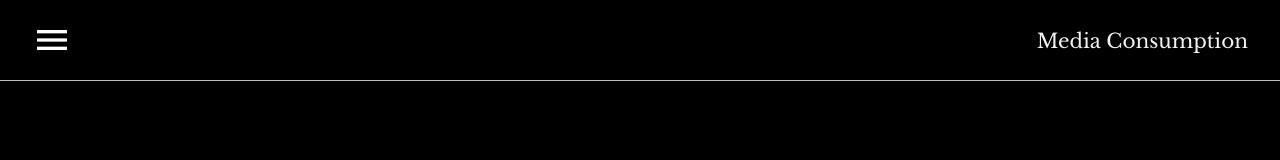
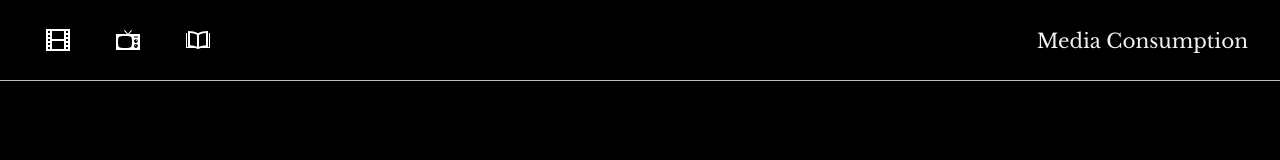
Before and after one commit to Uvacoder/my-media, a React (Create React App) app: page / in a window 1280 px wide. Shown: the top 160 px of the page. Built offline with nearby package versions, Linux system fonts and the light colour scheme.

Commit message:
set > 500px icon nav

```diff
--- a/src/App.css
+++ b/src/App.css
@@ -14,16 +14,31 @@ html, body {
   background: rgba(0, 0, 0);
 }
 
+.iconNav-container {
+  position: fixed;
+  z-index: 99;
+  width: 20%;
+  height: auto;
+  margin: 1.75rem auto 2rem auto;
+  display: flex;
+  justify-content: space-evenly;
+  align-items: center;
+}
+
 .header {
   width: 100%;
   position: fixed;
   height: 5rem;
   top: 0;
-  z-index: 99;
+  z-index: 98;
   background-color: rgba(0, 0, 0, .9);
-  /* display: none; */
   border-bottom: 1px solid silver;
-  backdrop-filter: blur(5px)
+  backdrop-filter: blur(5px);
+
+}
+
+.nav-container {
+  visibility: hidden;
 }
 
 nav {
@@ -49,6 +64,13 @@ nav > a {
   z-index: 99;
 }
 
+.iconNav-icon > svg:hover {
+  fill: silver;
+
+}
+
+
+
 .firstAnchor {
   margin-left: 3rem;
 }
@@ -60,6 +82,7 @@ nav > a:hover {
 }
 
 .menu-icon {
+  visibility: hidden;
   font-size: 2.5rem;
   display: block;
   position: absolute;
@@ -289,6 +312,9 @@ nav > a:hover {
 }
 
 @media only screen and (max-width: 750px) {
+  .iconNav-container {
+    width: 25%;
+  }
   nav {
     background-color: rgba(11, 61, 145, .975);
     width: 200px;
@@ -362,10 +388,25 @@ nav > a:hover {
   }
 }
 
+@media only screen and (max-width: 500px) {
+  .iconNav-container {
+    width: 40%;
+  }
+}
+
 @media only screen and (max-width: 450px) {
   .currently_reading_flex, .book_handshake_flex, .recently_read_flex, .movies_handshake_flex, .currently_watching_flex, .recently_watched_flex, .tv_handshake_flex, .currently_watching_tv_flex, .recently_watched__tv_flex {
     width: 100%;
   }
+
+  .iconNav-container {
+    display: none;
+  }
+
+  .nav-container {
+    visibility:visible;
+  }
+
 
   #movies {
     margin-top: 5rem;
@@ -395,6 +436,10 @@ nav > a:hover {
     font-size: .6rem;
   }
 
+  .menu-icon {
+    visibility:visible;
+  }
+
   .close-icon {
     font-size: 2rem;
     display: block;
--- a/src/App.js
+++ b/src/App.js
@@ -5,12 +5,14 @@ import Movies from './Movies'
 import Tv from './Tv'
 import Footer from './Footer'
 import Header from './Header'
+import IconNav from './IconNav'
 
 
 function App() {
 
   return (
     <div className="App">
+    <IconNav />
      <Header />
      <Movies />
      <Tv />
--- a/src/Header.js
+++ b/src/Header.js
@@ -13,7 +13,7 @@ function Header(){
              onClick={toggle}
              style={{ display: show ? "block" : "none"}}
              >menu_icon</i>
-        <nav style={{display: show ? "none" : "block"}}>
+        <nav style={{display: show ? "none" : "block"}} className="nav-container">
 
           <i className="material-icons close-icon"
               onClick={toggle}
--- /dev/null
+++ b/src/IconNav.js
@@ -0,0 +1,33 @@
+import { red } from '@material-ui/core/colors'
+import React, {useState, useContext} from 'react'
+import { Context } from './Context'
+
+
+export default function IconNav() {
+
+    const {dimmer} = useContext(Context)
+
+    return (
+        <div className="iconNav-container" style={dimmer}>
+            <a href="#movies"
+                style={{fill: "white"}}
+                className="iconNav-icon"
+                id="movie-icon-nav">
+                <svg xmlns="http://www.w3.org/2000/svg" width="24" height="24" viewBox="0 0 24 24">
+                <path d="M0 1v22h24v-22h-24zm4 20h-2v-2h2v2zm0-4h-2v-2h2v2zm0-4h-2v-2h2v2zm0-4h-2v-2h2v2zm0-4h-2v-2h2v2zm14 16h-12v-8h12v8zm0-10h-12v-8h12v8zm4 10h-2v-2h2v2zm0-4h-2v-2h2v2zm0-4h-2v-2h2v2zm0-4h-2v-2h2v2zm0-4h-2v-2h2v2z"/></svg>
+            </a>
+            <a href="#television"
+                style={{fill: "white"}}
+                className="iconNav-icon">
+                <svg xmlns="http://www.w3.org/2000/svg" width="24" height="24" viewBox="0 0 24 24">
+                <path d="M20.327 13.099l-.427-.427.71-.71.424.427-.707.71zm-.417 4.467l-.708-.709-.428.427.707.709.429-.427zm4.09-11.566v16h-24v-16h10.888l-2.888-3.375.781-.625 3.219 3.75 3.219-3.75.781.625-2.888 3.375h10.888zm-21.049 12.993c.674.671 3.362 1.007 6.05 1.007 2.687 0 5.375-.336 6.049-1.007.633-.632.95-2.851.95-5.059 0-2.181-.31-4.351-.93-4.97-.637-.635-3.399-.964-6.141-.964-2.681 0-5.346.314-5.997.964-.603.601-.913 2.668-.931 4.786-.018 2.268.299 4.594.95 5.243zm15.049-5.9c0 1.021.796 1.851 1.802 1.904 1.097.059 2.009-.814 2.009-1.904 0-1.049-.85-1.906-1.907-1.906-1.048 0-1.904.847-1.904 1.906zm4-3.093v-.555h-4v.555h4zm-4 7.988c0 1.062.86 1.907 1.903 1.907 1.058 0 1.907-.858 1.907-1.907s-.85-1.906-1.907-1.906c-1.047 0-1.903.846-1.903 1.906zm4-9.988h-4v.555h4v-.555z"/></svg>
+            </a>
+            <a href="#books"
+                style={{fill: "white"}}
+                className="iconNav-icon">
+                <svg xmlns="http://www.w3.org/2000/svg" width="24" height="24" viewBox="0 0 24 24">
+                <path d="M23 5v13.883l-1 .117v-16c-3.895.119-7.505.762-10.002 2.316-2.496-1.554-6.102-2.197-9.998-2.316v16l-1-.117v-13.883h-1v15h9.057c1.479 0 1.641 1 2.941 1 1.304 0 1.461-1 2.942-1h9.06v-15h-1zm-12 13.645c-1.946-.772-4.137-1.269-7-1.484v-12.051c2.352.197 4.996.675 7 1.922v11.613zm9-1.484c-2.863.215-5.054.712-7 1.484v-11.613c2.004-1.247 4.648-1.725 7-1.922v12.051z"/></svg>
+            </a>
+        </div>
+    )
+}
```
